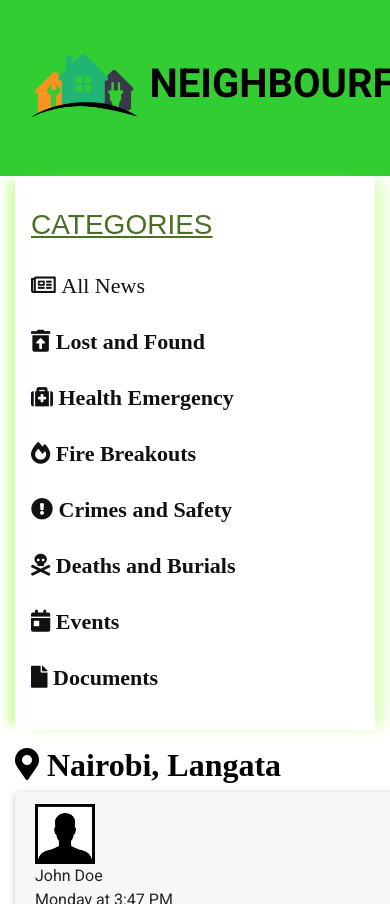
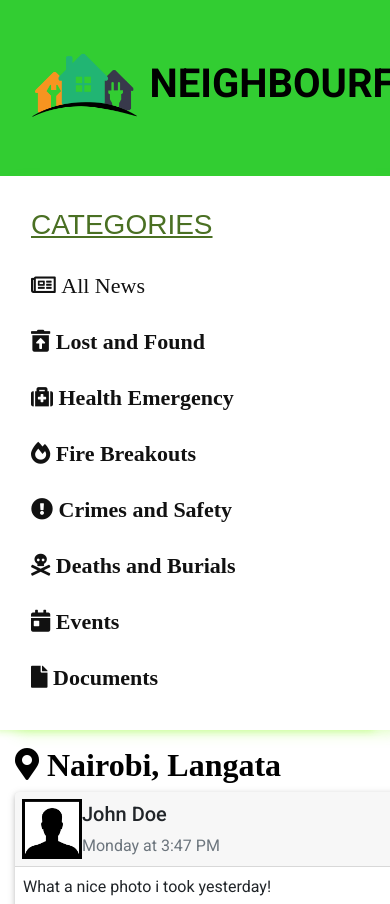
Before and after one commit to Abtez/neighbourhood, a Django app: page / in a window 390 px wide; the page is wider, and only the part inside the window is pictured. Shown: the top 904 px of that part. Run offline with Django 3.2, Linux system fonts and the light colour scheme; some libraries are stand-ins or nearby versions.

Commit message:
style avatar

```diff
--- a/neighbour/static/css/index.css
+++ b/neighbour/static/css/index.css
@@ -5,16 +5,16 @@
     font-weight: bold;
 }
 
+.left{
+    box-shadow: 12px 5px 15px -4px rgba(124, 252, 0, 0.3), -12px 5px 8px -4px rgba(124, 252, 0, 0.3);
+}
+
 .nav a:hover{
     color: #76EE00;
 }
 
-.nav{
-    box-shadow: 12px 0 15px -4px rgba(124, 252, 0, 0.3), -12px 0 8px -4px rgba(124, 252, 0, 0.3);
-}
-
 .card{
-    width: 450px;
+    width: 600px;
 }
 
 .avatar img{
@@ -22,3 +22,9 @@
     height: 60px;
     object-fit: cover;
 }
+
+.card-header{
+    display: flex;
+    flex-direction: row;
+    padding: 7px;
+}
--- a/neighbour/templates/index.html
+++ b/neighbour/templates/index.html
@@ -11,10 +11,10 @@
 {% block content %}
 <div class="container-fluid">
     <div class="row">
-        <div class="col-md-2">
+        <div class="col-md-3 col-12 left">
         <!-- Grid column -->
 
-            <nav class="nav fixed flex-column lighten-4 py-4 font-weight-bold">
+            <nav class="nav flex-column lighten-4 py-4 font-weight-bold">
             <a style="color: #4A7023;" class="nav-link active"><h3><span style="text-decoration: underline;">CATEGORIES</span></h3></a>
             <a class="nav-link" href="#"><i class="far fa-newspaper">   All News</i></a>
             <a class="nav-link" href="#"><i class="fas fa-trash-restore-alt">   Lost and Found</i></a>
@@ -29,7 +29,7 @@
         <!-- Grid column -->
          </div>
 
-        <div class="col-md-8">
+        <div class="col-md-6">
 
             <h2 class="mt-3" style="color: black; font-weight:bold;"><i class="fas fa-map-marker-alt">   Nairobi, Langata</i></h2>
 
@@ -38,8 +38,59 @@
                     <div class="avatar">
                         <img class="img-fluid" src="/static/img/user_square.jpg">
                     </div>
-                    <div class="name">John Doe</div>
-                    <div class="date">Monday at 3:47 PM</div>
+                    <div class="name lead"><strong><span style="font-size: 20px;">  John Doe</span></strong> <br>  <small><span class="text-muted">Monday at 3:47 PM</span></small></div>
+                </div>
+                <div class="card-content p-2">
+                    What a nice photo i took yesterday!
+                </div>
+                <div class="card-content">
+                    <img src="http://lorempixel.com/1000/600/" style="width: 100%">
+                </div>
+                <div class="card-content fg-gray p-2">
+                    <span><small>Likes: </small>112</span>
+                    <span><small>Comments: </small>43</span>
+                </div>
+                <div class="card-footer">
+                    <button class="flat-button mif-thumbs-up mif-2x"></button>
+                    <button class="flat-button mif-tag mif-2x"></button>
+                    <button class="flat-button mif-share mif-2x"></button>
+                </div>
+            </div>
+
+            <hr>
+
+            <div class="card">
+                <div class="card-header">
+                    <div class="avatar">
+                        <img class="img-fluid" src="/static/img/user_square.jpg">
+                    </div>
+                    <div class="name lead"><strong><span style="font-size: 20px;">  John Doe</span></strong> <br>  <small><span class="text-muted">Monday at 3:47 PM</span></small></div>
+                </div>
+                <div class="card-content p-2">
+                    What a nice photo i took yesterday!
+                </div>
+                <div class="card-content">
+                    <img src="http://lorempixel.com/1000/600/" style="width: 100%">
+                </div>
+                <div class="card-content fg-gray p-2">
+                    <span><small>Likes: </small>112</span>
+                    <span><small>Comments: </small>43</span>
+                </div>
+                <div class="card-footer">
+                    <button class="flat-button mif-thumbs-up mif-2x"></button>
+                    <button class="flat-button mif-tag mif-2x"></button>
+                    <button class="flat-button mif-share mif-2x"></button>
+                </div>
+            </div>
+
+            <hr>
+
+            <div class="card">
+                <div class="card-header">
+                    <div class="avatar">
+                        <img class="img-fluid" src="/static/img/user_square.jpg">
+                    </div>
+                    <div class="name lead"><strong><span style="font-size: 20px;">  John Doe</span></strong> <br>  <small><span class="text-muted">Monday at 3:47 PM</span></small></div>
                 </div>
                 <div class="card-content p-2">
                     What a nice photo i took yesterday!
@@ -60,7 +111,7 @@
 
         </div>
 
-        <div class="col-md-2">
+        <div class="col-md-3">
 
         </div>
 
```
